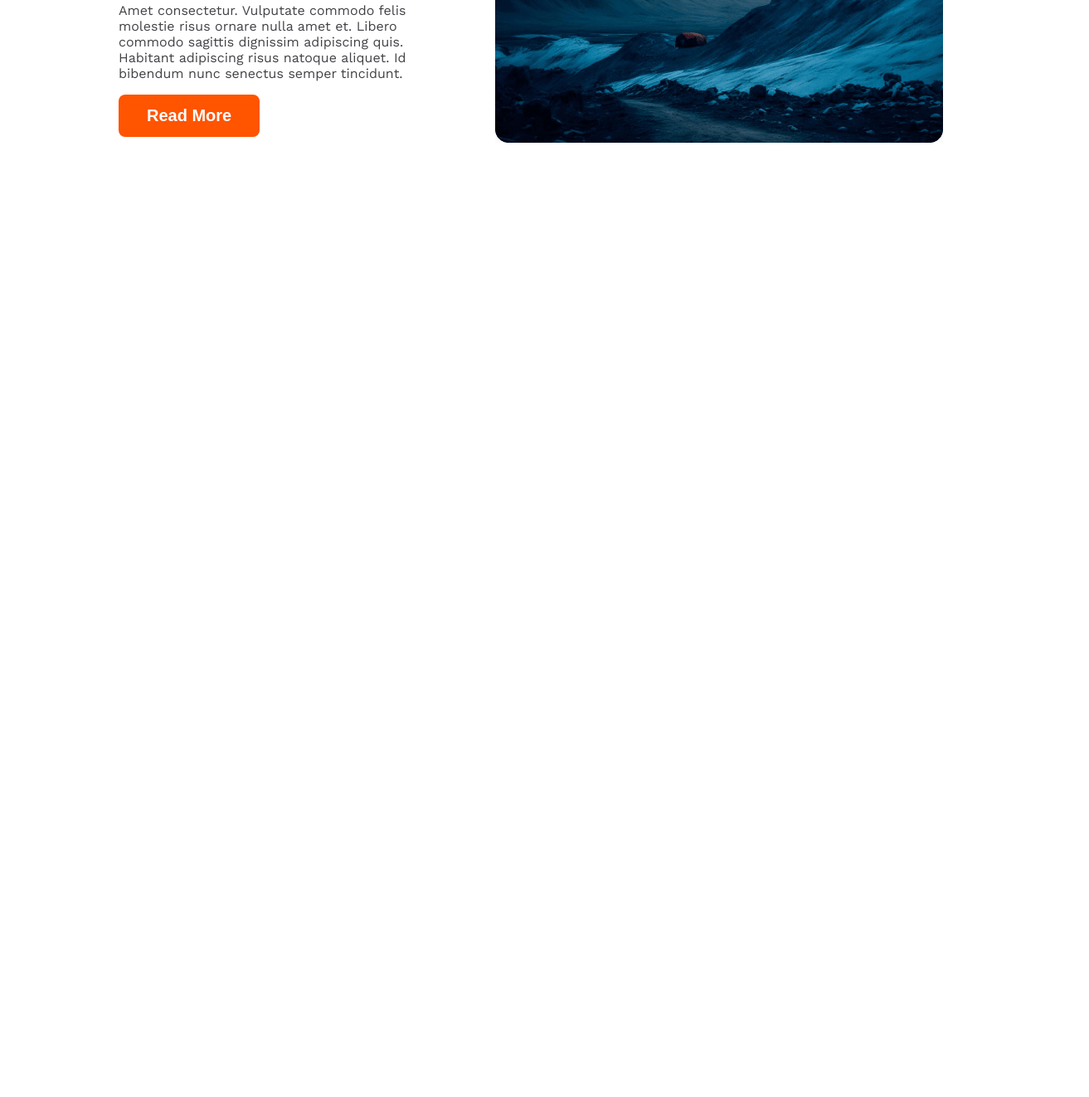
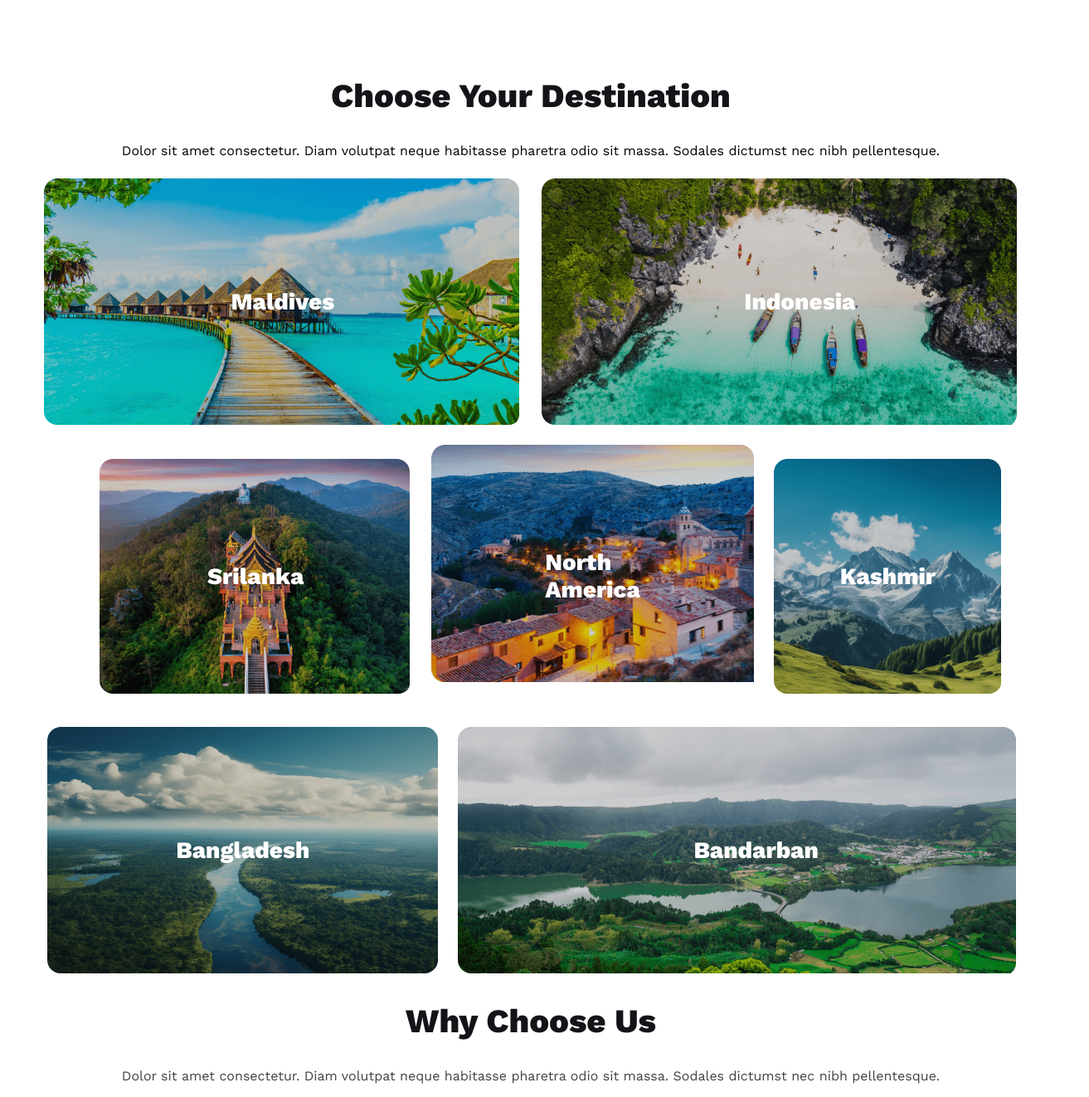
Before and after one commit to mmiskatul/my-assignment, a plain HTML site: page index.html in a window 1280 px wide. Shown: the part 1197-2519 px from the top of the page at 83% size, 1313 px wide, since content can reach past the window. Before the commit the page ends 1381 px from the top, so only its background shows below. Drawn offline with nearby package versions, Linux system fonts and the light colour scheme.

Commit message:
added destination

```diff
--- a/index.html
+++ b/index.html
@@ -51,7 +51,7 @@
         <!-- main section -1 -->
        <section class="popular-Tours">
         <div class="tour-description">
-            <h3 class="tour-title">Our Popular Tours</h3>
+            <h3 class=" heading">Our Popular Tours</h3>
             <p class="primary-lightgray">Dolor sit amet consectetur. Diam volutpat neque habitasse pharetra odio sit massa. Sodales dictumst nec nibh pellentesque.</p>
             <ul>
                 <li class="primary-lightgray">Tempus euismod lacus mauris dignissim quis in ultrices. Magna nullam odio neque diam. Sociis erat at .</li>
@@ -66,8 +66,62 @@
             <img src="Images/Rectangle 4.png" alt="">
         </div>
        </section>
+       <!-- destination chosen -->
+       <section >
+        <div class="destination">
+            <h2 class="heading">Choose Your Destination</h2>
+            <p>Dolor sit amet consectetur. Diam volutpat neque habitasse pharetra odio sit massa. Sodales dictumst nec nibh pellentesque.</p>
 
+        </div>
+        <div class="row">
+           <div>
+            <div class="Maldives text">Maldives</div>
+        </div>
+          <div>
+            <div class="Indonesia text">Indonesia</div>
 
+          </div>
+        </div>
+        <div class="row">
+            <div>
+                <div class="Srilanka text">Srilanka</div>
+            </div>
+           <div>
+            <div class="North-America text">North America</div>
+           </div>
+           <div>
+            <div class="Kashmir text">Kashmir</div>
+           </div>
+        </div>
+        <div class="row">
+           <div>
+            <div class="Bangladesh text">Bangladesh</div>
+
+           </div>
+            <div>
+                <div class="Bandarban text">Bandarban</div>
+            </div>
+        </div>
+       </section>
+       <!-- choose section -->
+       <section>
+        <div class="choose-services">
+            <h2 class="heading">Why Choose Us</h2>
+            <p class="primary-lightgray">Dolor sit amet consectetur. Diam volutpat neque habitasse pharetra odio sit massa. Sodales dictumst nec nibh pellentesque.</p>
+        </div>
+        <div class="card-container">
+            <div class="card">
+
+            </div>
+            <div class="card">
+
+            </div>
+        </div>
+        <div>
+
+        </div>
+
+       </section>
     </main>
     <footer>
 
--- a/style.css
+++ b/style.css
@@ -26,6 +26,21 @@ header {
     font-size: 1.25rem;
     padding: 14px 34px;
     border: none;
+}
+.heading {
+    color: #131318;
+    font-size: 2.5rem;
+    font-weight: 800;
+}
+.text{
+    display: flex;
+    justify-content: center;
+    align-items: center;
+    border-radius: 16px;
+   background-repeat: no-repeat;
+    color: #FFF;
+    font-size: 1.75rem;
+    font-weight: 800;
 }
 
 
@@ -63,10 +78,10 @@ header {
 }
 /* nav-picture-section */
 .nav-img-container {
-    width: 1170px;
-    height: 500px;
+
 
     background-image: url(Images/Group\ 13\ \(1\)\ \(1\).png);
+   background-repeat: no-repeat ;
     border-radius: 1rem;
 }
 .nav-img-title {
@@ -137,19 +152,86 @@ header {
     display: flex;
     justify-content: center;
     align-items: center;
+    height: 100%;
+    width: 100%;
     gap: 53px;
-    margin-top: 100px;
+    margin: 100px 135px;
 }
+.tour-description {
+    width:100%;
+    height: 100%;
+
+
+
+}
+.tour-img img{
+  height: 100%;
+    width: 100%;
+
+}
+
 .primary-btn {
     font-size: 1.25rem;
     font-weight: 800;
 }
-.tour-description p {
-  margin-top: 24px;
+
+
+/* destination  */
+.destination{
+   text-align: center;
+
 }
-.tour-description li{
-    margin-top: 24px;
+.row{
+    display: flex;
+    justify-content: center;
+    align-items: center;
+    gap: 24px;
+    height: 100%;
+    width: 100%;
+    margin: 24px;
+
+
 }
+
+.Maldives {
+    background-image: url(Images/Rectangle\ 5.png);
+
+    padding: 132px 226px;
+}
+.Indonesia{
+    background-image: url(Images/Rectangle\ 8.png);
+
+    padding: 132px 244px;
+}
+.Srilanka {
+    background-image: url(Images/Rectangle\ 6.png);
+
+    padding: 125px 130px;
+
+}
+.North-America {
+    background-image: url(Images/Rectangle\ 7.png);
+
+    padding: 125px 137px;
+}
+.Kashmir {
+    background-image: url(Images/Rectangle\ 9.png);
+
+    padding: 125px 80px;
+}
+.Bangladesh {
+    background-image: url(Images/Rectangle\ 11.png);
+
+    padding: 132px 155px;
+}
+.Bandarban {
+    background-image: url(Images/Rectangle\ 10.png);
+
+    padding: 132px 284px;
+  }
+  .choose-services {
+    text-align: center;
+  }
 /* reponsive for mobile devices */
 @media screen and (max-width:600px){
     header , main {
@@ -157,6 +239,7 @@ header {
     }
     .nav-container ,
     .nav-search-section
+
      {
         flex-direction: column;
 
```
